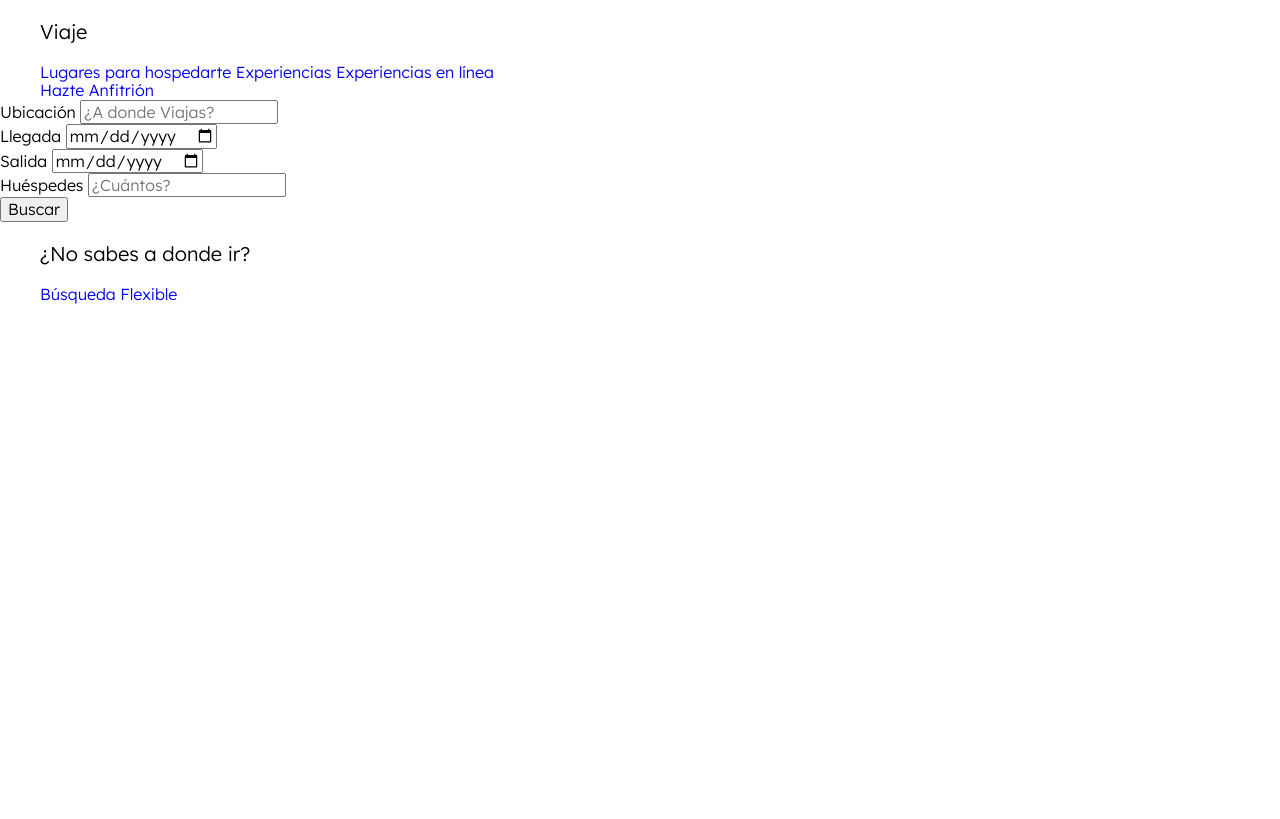
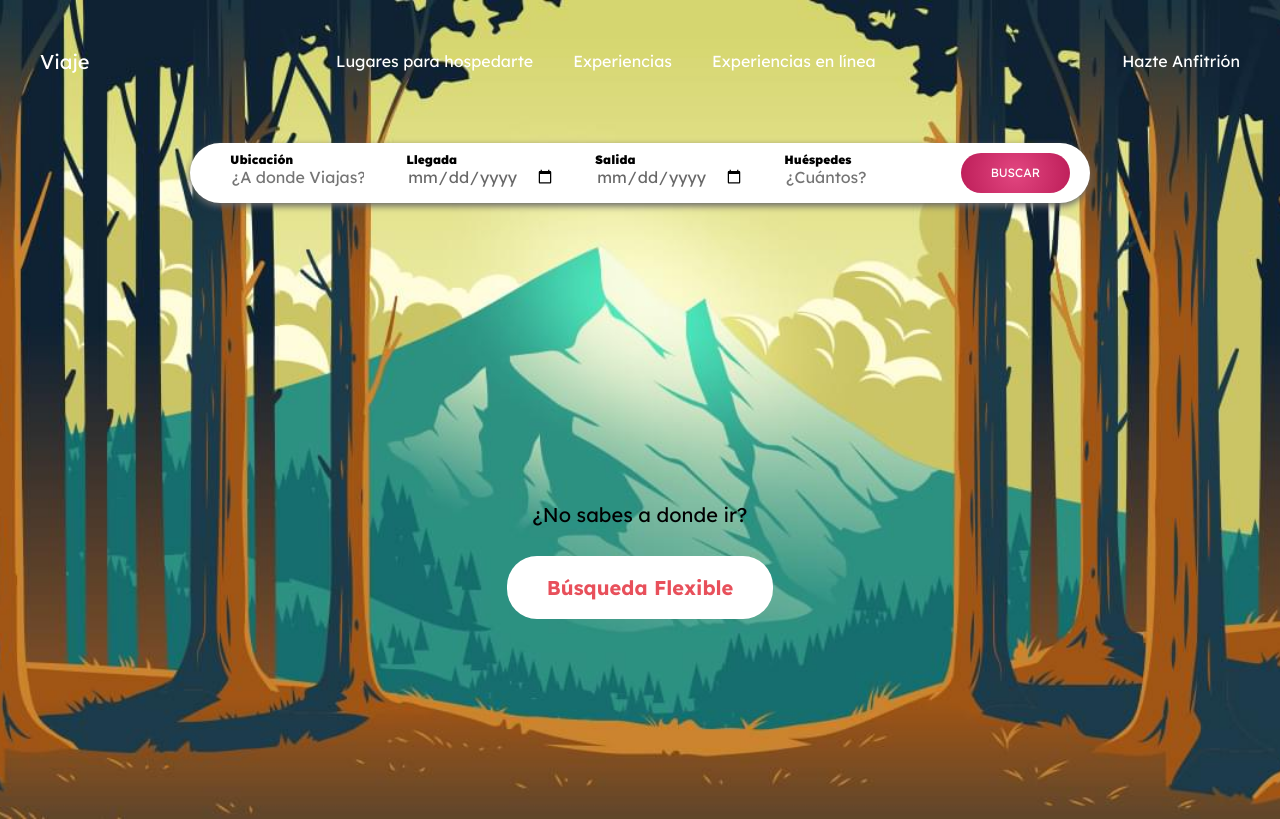
Before and after one commit to JosueP0721/Proyecto--AirBNB, a website: page index.html in a window 1280 px wide. Drawn offline with Linux system fonts and the light colour scheme.

Commit message:
header scss

```diff
--- a/index.html
+++ b/index.html
@@ -1,5 +1,6 @@
 <!DOCTYPE html>
 <html lang="en">
+
 <head>
     <meta charset="UTF-8">
     <meta http-equiv="X-UA-Compatible" content="IE=edge">
@@ -7,9 +8,11 @@
     <title>AirBNB - BEM</title>
     <link rel="preconnect" href="https://fonts.googleapis.com">
     <link rel="preconnect" href="https://fonts.gstatic.com" crossorigin>
-    <link href="https://fonts.googleapis.com/css2?family=Lexend:wght@300,400;700&display=swap" rel="stylesheet">
+    <link href="https://fonts.googleapis.com/css2?family=Lexend:wght@100;200;300;400;500;600;700;800;900&display=swap"
+        rel="stylesheet">
     <link rel="stylesheet" href="build/css/app.css">
 </head>
+
 <body>
     <header class="header">
         <div class="barra contenedor">
@@ -17,33 +20,33 @@
                 <p class="barra__nombre">Viaje</p>
             </div>
             <nav class="barra__navegacion">
-                <a href="#">Lugares para hospedarte</a>
-                <a href="#">Experiencias</a>
-                <a href="#">Experiencias en línea</a>
+                <a class="barra__link" href="#">Lugares para hospedarte</a>
+                <a class="barra__link" href="#">Experiencias</a>
+                <a class="barra__link" href="#">Experiencias en línea</a>
             </nav>
             <nav class="barra__login">
-                <a href="#">Hazte Anfitrión</a>
+                <a class="barra__link" href="#">Hazte Anfitrión</a>
             </nav>
         </div>
-        <form class="formulario">
+        <form class="formulario contenedor">
             <div class="formulario__campo">
                 <label for="ubicación" class="formulario__label">Ubicación</label>
                 <input type="text" class="formulario__input" id="ubicacion" placeholder="¿A donde Viajas?">
             </div>
             <div class="formulario__campo">
                 <label for="llegada" class="formulario__label">Llegada</label>
-                <input type="date" class="formulario__input" id="llegada" >
+                <input type="date" class="formulario__input" id="llegada">
             </div>
             <div class="formulario__campo">
                 <label for="salida" class="formulario__label">Salida</label>
-                <input type="date" class="formulario__input" id="salida" >
+                <input type="date" class="formulario__input" id="salida">
             </div>
             <div class="formulario__campo">
                 <label for="huespedes" class="formulario__label">Huéspedes</label>
-                <input type="number" class="formulario__input" id="huespedes" placeholder="¿Cuántos?" >
+                <input type="number" class="formulario__input" id="huespedes" placeholder="¿Cuántos?">
             </div>
             <div class="formulario__campo">
-                <input type="submit" class="formulario__submit" value="Buscar" >
+                <input type="submit" class="formulario__submit" value="Buscar">
             </div>
         </form>
         <div class="header__busqueda contenedor">
@@ -52,4 +55,5 @@
         </div>
     </header>
 </body>
+
 </html>
--- a/src/scss/app.scss
+++ b/src/scss/app.scss
@@ -1 +1,2 @@
 @use 'base';
+@use 'layout';
--- a/src/scss/base/_mixins.scss
+++ b/src/scss/base/_mixins.scss
@@ -13,8 +13,23 @@
     }
 }
 
-@mixin desktop {
+@mixin  desktop {
     @media (min-width: v.$desktop) {
+        @content;
+    }
+}
+@mixin  desktopXL {
+    @media (min-width: v.$desktopXL) {
+        @content;
+    }
+}
+@mixin  desktopXXL {
+    @media (min-width: v.$desktopXXL) {
+        @content;
+    }
+}
+@mixin  desktopXXXL {
+    @media (min-width: v.$desktopXXXL) {
         @content;
     }
 }
--- a/src/scss/base/_variables.scss
+++ b/src/scss/base/_variables.scss
@@ -4,7 +4,10 @@ $fuente_principal: 'Lexend', sans-serif;
 // Tamaño de Media Queries
 $telefono: 480px;
 $tablet: 768px;
-$desktop: 1024px;
+$desktop: 992px;
+$desktopXL: 1200px;
+$desktopXXL: 1600px;
+$desktopXXXL: 1920px;
 
 // Colores
 $primario: #e8505b;
--- /dev/null
+++ b/src/scss/layout/_header.scss
@@ -0,0 +1,106 @@
+@use 'base/variables' as v;
+@use 'base/mixins' as m;
+
+.header {
+    background-image: url(../img/header.jpg);
+    background-size: cover;
+    background-position: center;
+    background-repeat: no-repeat;
+    padding: 3rem 0 20rem 0;
+
+    &__busqueda {
+        text-align: center;
+        margin-top: 5rem;
+
+        @include m.tablet {
+            margin-top: 30rem;
+        }
+
+        &-boton {
+            @include m.boton(v.$blanco, v.$primario);
+        }
+    }
+}
+
+.barra {
+    display: none;
+
+    @include m.tablet {
+        display: flex;
+        justify-content: space-between;
+        align-items: center;
+    }
+
+    &__navegacion {
+        @include m.tablet {
+            display: flex;
+            gap: 4rem;
+        }
+    }
+
+    &__link {
+        color: v.$blanco;
+    }
+
+    &__nombre {
+        color: v.$blanco;
+    }
+}
+
+.formulario {
+    margin: 5rem auto 2rem auto;
+    background-color: v.$blanco;
+    border-radius: 5rem;
+    box-shadow: 0px 3px 7px 0px v.$gris;
+    padding: 3rem 0;
+
+    @include m.desktop {
+        display: flex;
+        justify-content: space-between;
+        max-width: 90rem;
+        padding: 0;
+    }
+
+    &__campo {
+        padding: 1rem 2rem;
+        display: flex;
+        flex-direction: column;
+        transition: .3s;
+
+        &:first-child {
+            @include m.desktop {
+                padding-left: 4rem;
+            }
+        }
+
+        &:hover {
+            background-color: #f0f0f0;
+            border-radius: 5rem;
+            box-shadow: 0px 3px 7px 0px v.$gris;
+            box-shadow: 0px 6px 20px rgb(0 0 0 / .4);
+        }
+    }
+
+    &__label {
+        font-size: 1.2rem;
+        font-weight: 900;
+    }
+
+    &__input {
+        border: none;
+        width: 100%;
+        color: v.$gris;
+    }
+    &__submit {
+        display: block;
+        height: 4rem;
+        border: none;
+        border-radius: 2rem;
+        background-image: radial-gradient(circle, lighten(v.$secundario, 15%) 0%, v.$secundario 100%);
+        padding: 0 3rem;
+        color: v.$blanco;
+        text-transform: uppercase;
+        font-size: 1.2rem;
+        cursor: pointer;
+    }
+}
--- /dev/null
+++ b/src/scss/layout/_index.scss
@@ -0,0 +1 @@
+@forward 'header';
```
Also changed, not shown: build/css/app.css, 1 other file.
